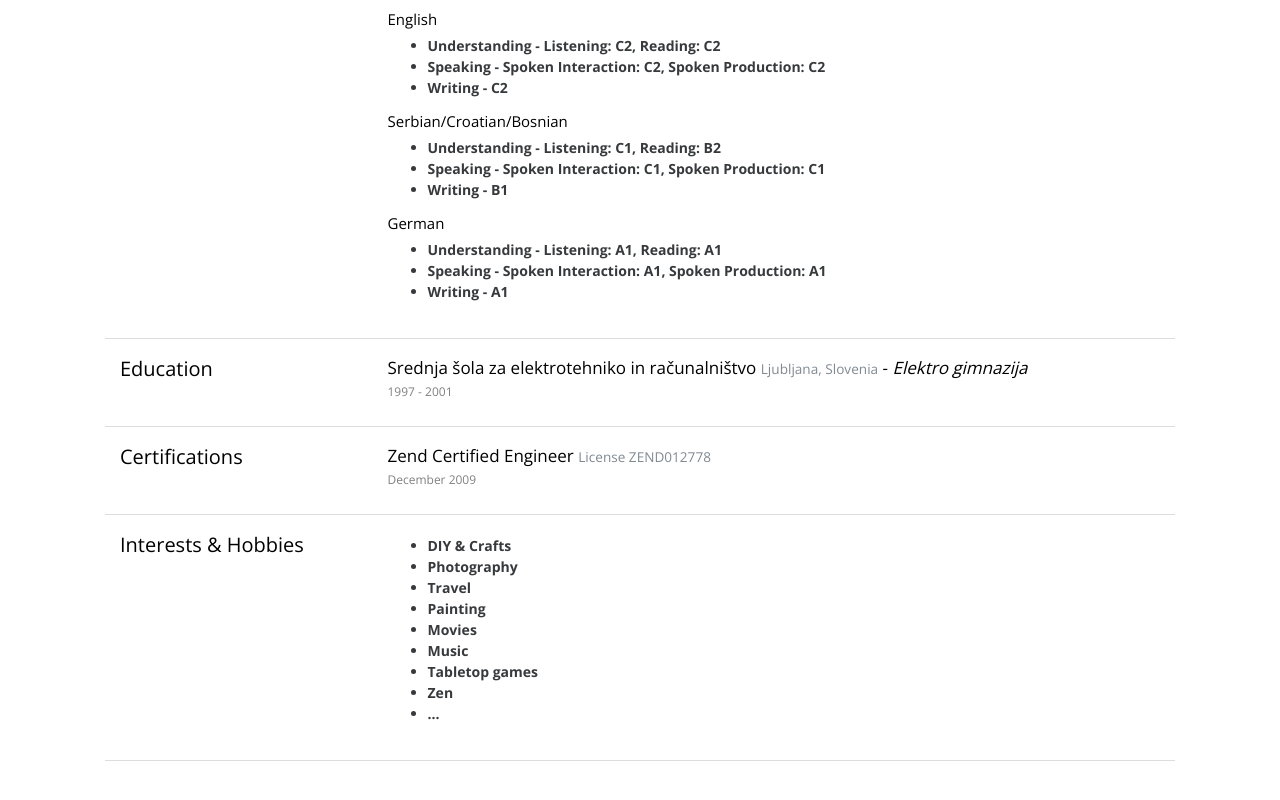
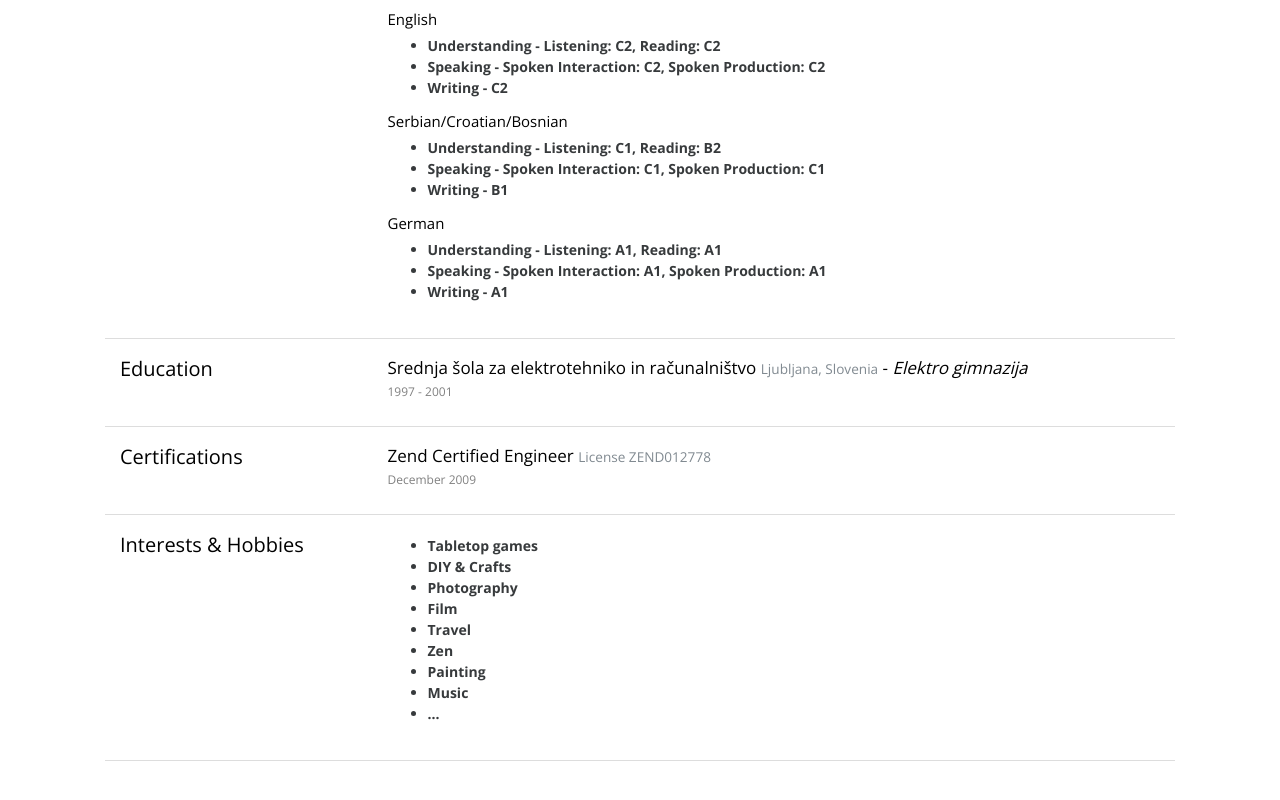
Before and after one commit to dotZoki/dotzoki.github.io, a plain HTML site: page index.html in a window 1280 px wide. Shown: the part 2382-3182 px from the top of the page. Drawn offline with nearby package versions, Linux system fonts and the light colour scheme; a script that the page names is missing.

Commit message:
update again

```diff
--- a/index.html
+++ b/index.html
@@ -432,14 +432,14 @@
         <div class="col-md-9">
 
             <ul>
+                <li>Tabletop games</li>
                 <li>DIY & Crafts</li>
                 <li>Photography</li>
+                <li>Film</li>
                 <li>Travel</li>
+                <li>Zen</li>
                 <li>Painting</li>
-                <li>Movies</li>
                 <li>Music</li>
-                <li>Tabletop games</li>
-                <li>Zen</li>
                 <li>...</li>
             </ul>
 
```
